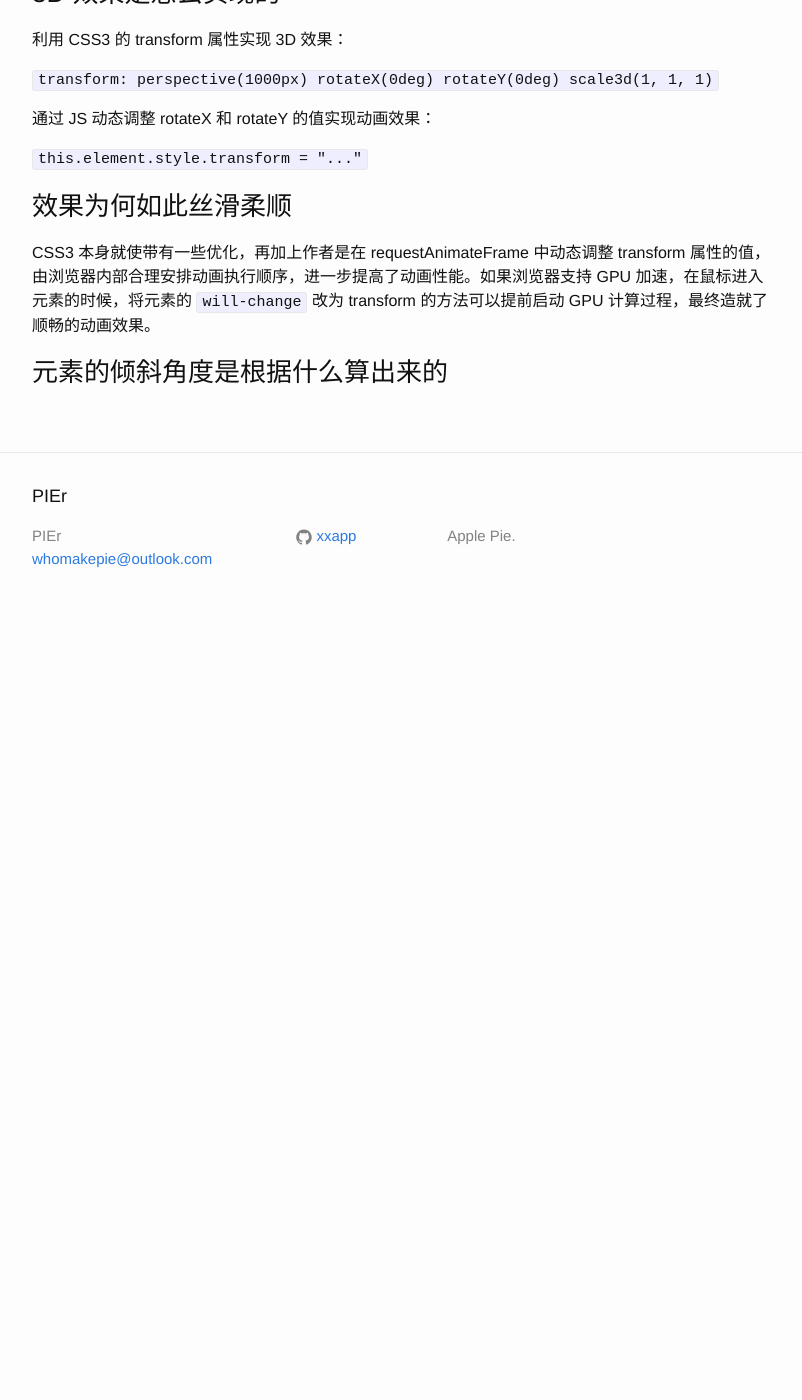
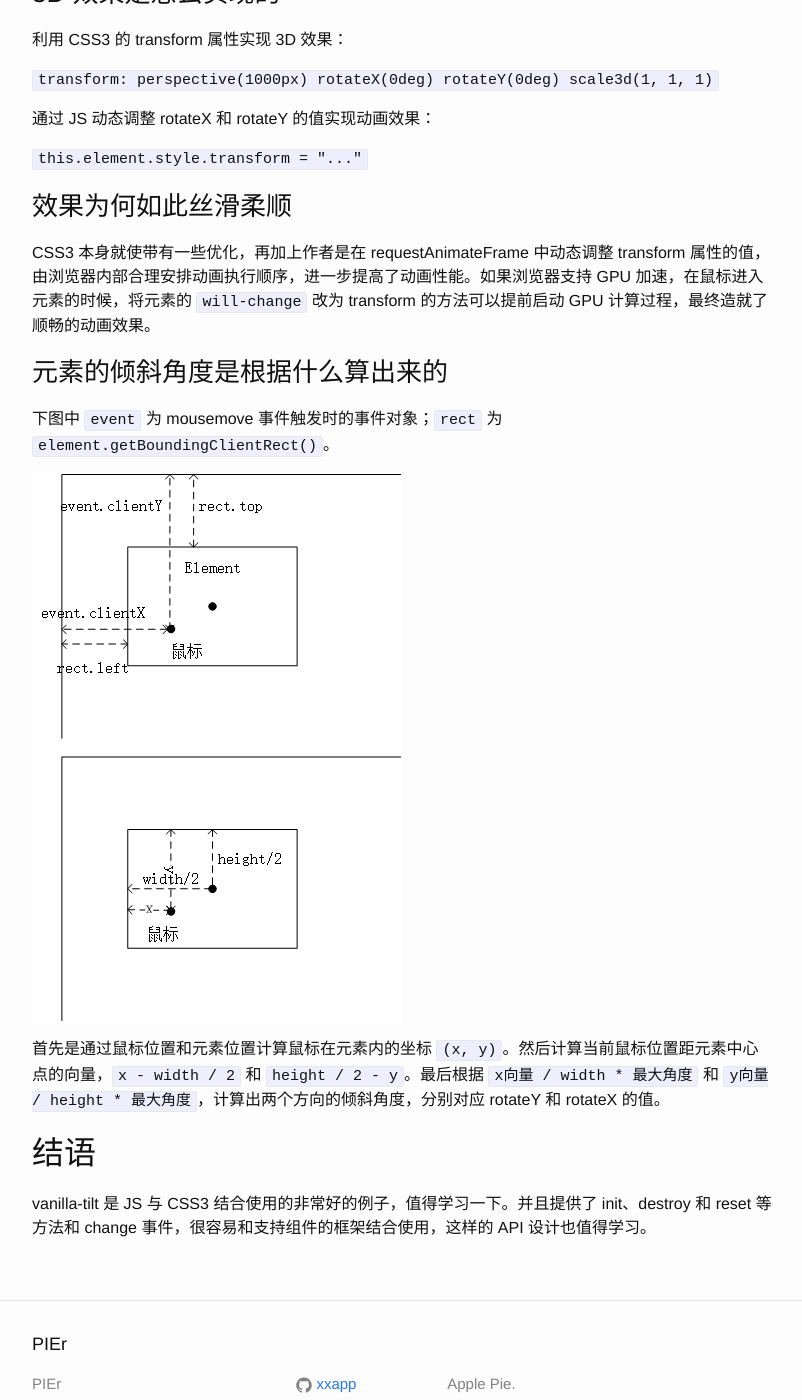
Before and after one commit to xxapp/xxapp.github.io, a Jekyll site: the page built from _posts/2017-04-10-analyze-vanilla-tilt.md, in a window 1280 px wide and 1400 px high, scrolled down 828 px. Shown: the whole window, without its empty margins (238-1040 px from the left). Built offline with Jekyll 4.4.1, drawn with Linux system fonts in a browser that asks for light colours; before the commit the page ends 1458 px from its top, so only the background shows below that.

Commit message:
完成文章 analyze-vanilla-tilt

```diff
--- a/_posts/2017-04-10-analyze-vanilla-tilt.md
+++ b/_posts/2017-04-10-analyze-vanilla-tilt.md
@@ -42,3 +42,13 @@ vanilla 指的是基于原生 JS 实现的意思（作为被 vanilla.js 深深
 CSS3 本身就使带有一些优化，再加上作者是在 requestAnimateFrame 中动态调整 transform 属性的值，由浏览器内部合理安排动画执行顺序，进一步提高了动画性能。如果浏览器支持 GPU 加速，在鼠标进入元素的时候，将元素的 `will-change` 改为 transform 的方法可以提前启动 GPU 计算过程，最终造就了顺畅的动画效果。
 
 ### 元素的倾斜角度是根据什么算出来的
+
+下图中 `event` 为 mousemove 事件触发时的事件对象；`rect` 为 `element.getBoundingClientRect()`。
+
+![compute](https://raw.githubusercontent.com/xxapp/xxapp.github.io/master/assests/vanilla-tilt.png)
+
+首先是通过鼠标位置和元素位置计算鼠标在元素内的坐标 `(x, y)`。然后计算当前鼠标位置距元素中心点的向量，`x - width / 2` 和 `height / 2 - y`。最后根据 `x向量 / width * 最大角度` 和 `y向量 / height * 最大角度`，计算出两个方向的倾斜角度，分别对应 rotateY 和 rotateX 的值。
+
+## 结语
+
+vanilla-tilt 是 JS 与 CSS3 结合使用的非常好的例子，值得学习一下。并且提供了 init、destroy 和 reset 等方法和 change 事件，很容易和支持组件的框架结合使用，这样的 API 设计也值得学习。
```
